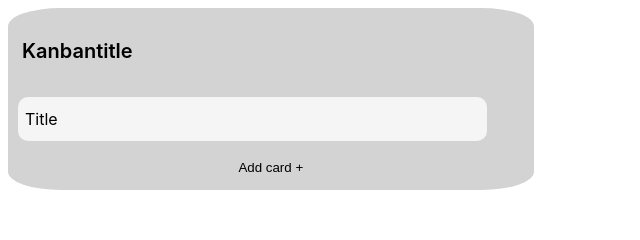
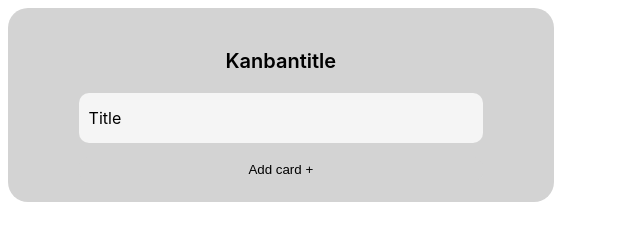
Before and after one commit to AndyKodehode/kanban-oppgave-Kodeloftet, a website: page index.html in a window 1280 px wide. Shown: the whole page, without its empty margins (0-640 px from the left). Drawn offline with Linux system fonts and the light colour scheme.

Commit message:
oppdatert design og instrukser

```diff
--- a/index.html
+++ b/index.html
@@ -15,10 +15,12 @@
     <main>
       <section class="kanbanContainer">
         <h2>Kanbantitle</h2>
-        <div class="kanbanCard">
-          <h3>Title</h3>
-        </div>
-        <button id="adddBtn">Add card +</button>
+        <div class="cardContainer">
+          <div class="kanbanCard">
+            <h3 class="cardTitle">Title</h3>
+          </div>
+          <button id="addBtn">Add card +</button>
+      </div>
       </section>
     </main>
   </body>
--- a/styles.css
+++ b/styles.css
@@ -6,20 +6,27 @@ body {
 .kanbanContainer {
   background-color: lightgray;
   width: 40%;
-  padding: 10px;
-  border-radius: 10%;
+  padding: 20px;
+  border-radius: 20px;
+  display: flex;
+  flex-direction: column;
+  align-items: center;
+
+
+.cardContainer{
+  width: 80%;
   display: flex;
   flex-direction: column;
   gap: 14px;
 }
 
+}
 .kanbanCard {
   background-color: whitesmoke;
-  width: 90%;
   height: 30px;
   display: flex;
   align-items: center;
-  padding: 7px;
+  padding: 10px;
   border-radius: 10px;
 }
 
@@ -29,7 +36,7 @@ h2 {
   padding: 4px;
 }
 
-h3 {
+.cardTitle {
   font-weight: 400;
   font-size: 16px;
 }
```
Also changed, not shown: script.js (+25 -1 lines).
